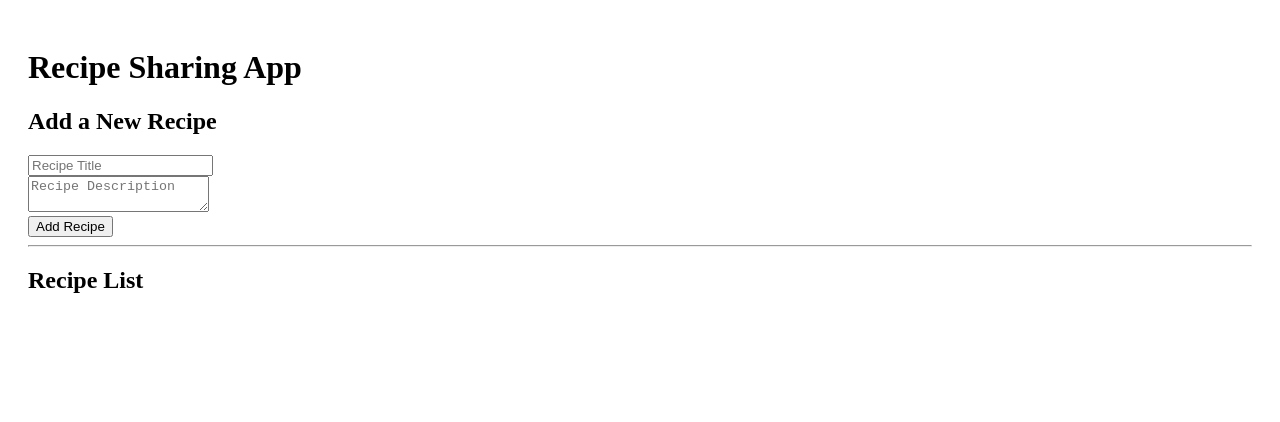
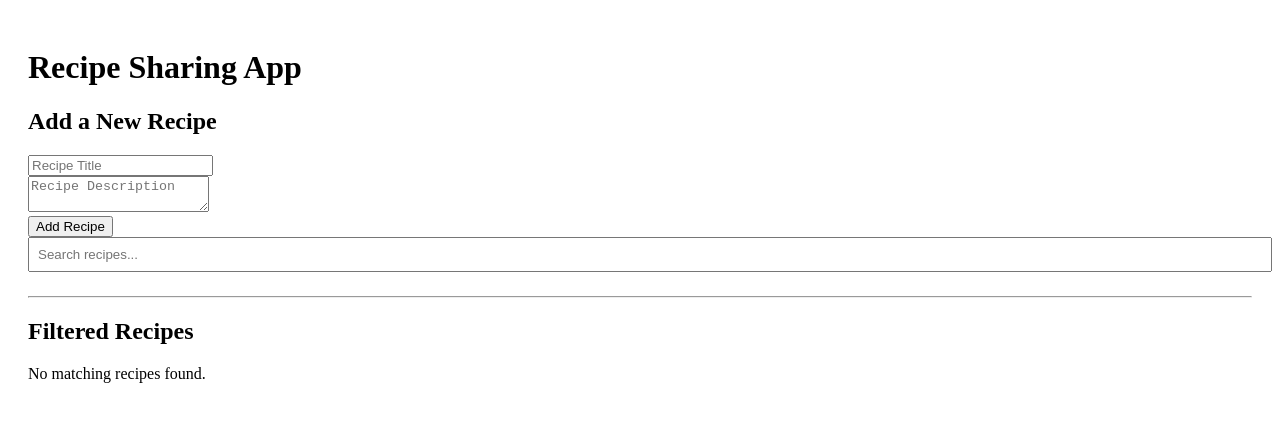
Before and after one commit to Icequeshe/alx-fe-reactjs, a React (Vite) app in the folder recipe-sharing-app/: page / in a window 1280 px wide. Shown: the top 422 px of the page. Built offline with nearby package versions, Linux system fonts and the light colour scheme.

Commit message:
Enhance: Add search and filtering with Zustand and SearchBar

```diff
--- a/recipe-sharing-app/src/App.jsx
+++ b/recipe-sharing-app/src/App.jsx
@@ -2,12 +2,14 @@ import { Routes, Route } from 'react-router-dom';
 import AddRecipeForm from './components/AddRecipeForm';
 import RecipeList from './components/RecipeList';
 import RecipeDetails from './components/RecipeDetails';
+import SearchBar from './components/SearchBar';
 
 function App() {
   return (
     <div style={{ padding: '20px' }}>
       <h1>Recipe Sharing App</h1>
       <AddRecipeForm />
+      <SearchBar />
       <hr />
       <Routes>
         <Route path="/" element={<RecipeList />} />
--- a/recipe-sharing-app/src/components/RecipeList.jsx
+++ b/recipe-sharing-app/src/components/RecipeList.jsx
@@ -2,19 +2,23 @@ import { useRecipeStore } from './recipeStore';
 import { Link } from 'react-router-dom';
 
 const RecipeList = () => {
-  const recipes = useRecipeStore(state => state.recipes);
+  const recipes = useRecipeStore(state => state.filteredRecipes);
 
   return (
     <div>
-      <h2>Recipe List</h2>
-      {recipes.map(recipe => (
+      <h2>Filtered Recipes</h2>
+      {recipes.length === 0 ? (
+        <p>No matching recipes found.</p>
+      ) : (
+        recipes.map(recipe => (
           <div key={recipe.id}>
             <Link to={`/recipe/${recipe.id}`}>
               <h3>{recipe.title}</h3>
             </Link>
             <p>{recipe.description}</p>
           </div>
-      ))}
+        ))
+      )}
     </div>
   );
 };
--- /dev/null
+++ b/recipe-sharing-app/src/components/SearchBar.jsx
@@ -0,0 +1,17 @@
+import React from 'react';
+import { useRecipeStore } from './recipeStore';
+
+const SearchBar = () => {
+  const setSearchTerm = useRecipeStore(state => state.setSearchTerm);
+
+  return (
+    <input
+      type="text"
+      placeholder="Search recipes..."
+      onChange={(e) => setSearchTerm(e.target.value)}
+      style={{ marginBottom: '1rem', padding: '0.5rem', width: '100%' }}
+    />
+  );
+};
+
+export default SearchBar;
--- a/recipe-sharing-app/src/components/recipeStore.js
+++ b/recipe-sharing-app/src/components/recipeStore.js
@@ -1,18 +1,60 @@
 import { create } from 'zustand';
 
-export const useRecipeStore = create((set) => ({
+export const useRecipeStore = create((set, get) => ({
   recipes: [],
-  addRecipe: (newRecipe) =>
-    set((state) => ({ recipes: [...state.recipes, newRecipe] })),
-  updateRecipe: (updatedRecipe) =>
+  filteredRecipes: [],
+  searchTerm: '',
+  setSearchTerm: (term) => {
+    set({ searchTerm: term });
+    get().filterRecipes(); // Filter immediately when search term changes
+  },
+  filterRecipes: () =>
     set((state) => ({
-      recipes: state.recipes.map((r) =>
-        r.id === updatedRecipe.id ? updatedRecipe : r
+      filteredRecipes: state.recipes.filter((recipe) =>
+        recipe.title.toLowerCase().includes(state.searchTerm.toLowerCase())
       ),
     })),
+  addRecipe: (newRecipe) =>
+    set((state) => {
+      const updated = [...state.recipes, newRecipe];
+      return {
+        recipes: updated,
+        filteredRecipes: updated.filter((recipe) =>
+          recipe.title.toLowerCase().includes(
+            state.searchTerm.toLowerCase()
+          )
+        ),
+      };
+    }),
+  updateRecipe: (updatedRecipe) =>
+    set((state) => {
+      const updated = state.recipes.map((r) =>
+        r.id === updatedRecipe.id ? updatedRecipe : r
+      );
+      return {
+        recipes: updated,
+        filteredRecipes: updated.filter((recipe) =>
+          recipe.title.toLowerCase().includes(
+            state.searchTerm.toLowerCase()
+          )
+        ),
+      };
+    }),
   deleteRecipe: (id) =>
-    set((state) => ({
-      recipes: state.recipes.filter((r) => r.id !== id),
-    })),
-  setRecipes: (recipes) => set({ recipes }),
+    set((state) => {
+      const updated = state.recipes.filter((r) => r.id !== id);
+      return {
+        recipes: updated,
+        filteredRecipes: updated.filter((recipe) =>
+          recipe.title.toLowerCase().includes(
+            state.searchTerm.toLowerCase()
+          )
+        ),
+      };
+    }),
+  setRecipes: (recipes) =>
+    set({
+      recipes,
+      filteredRecipes: recipes,
+    }),
 }));
```
Lines whose indentation alone changed are shown as unchanged.
